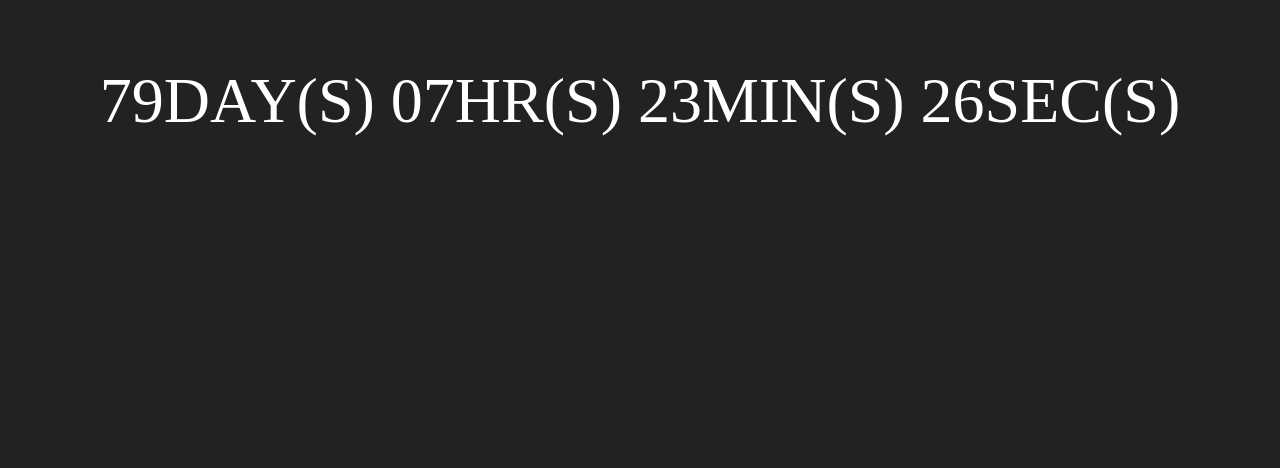
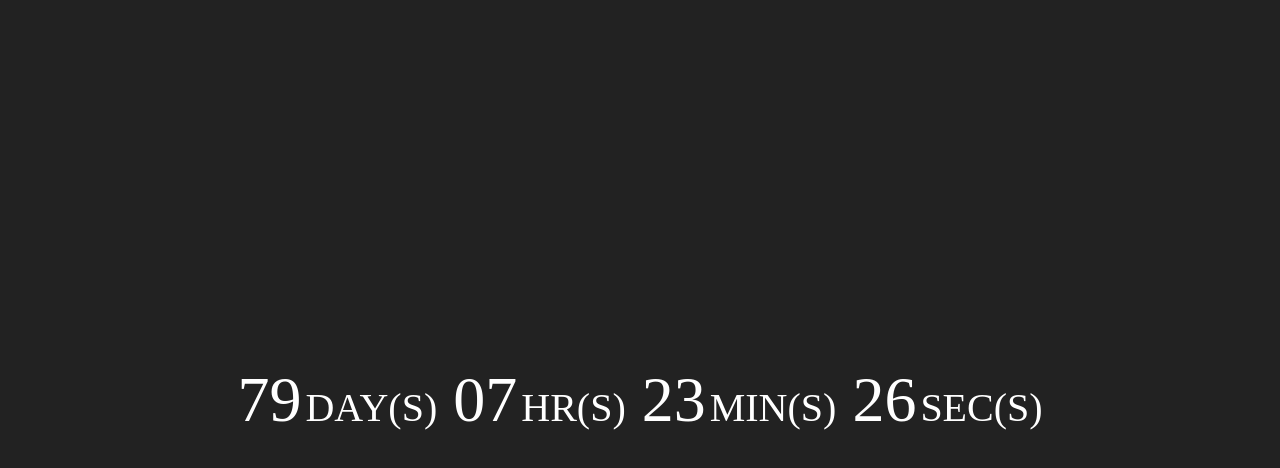
Before and after one commit to nisalfernando/Countdown-Timer, a plain HTML site: page index.html in a window 1280 px wide. Drawn offline with Linux system fonts and the light colour scheme.

Commit message:
Added class and CSS to it

```diff
--- a/styles.css
+++ b/styles.css
@@ -9,9 +9,15 @@ body {
     height: 100vh;
     display: flex;
     justify-content: center;
+    align-items: center;
 }
 
 #timer {
     color: #fff;
     font-size: 4rem;
 }
+
+.label {
+    font-size: 2.5rem;
+    padding-left: 0.25rem;
+}
```
